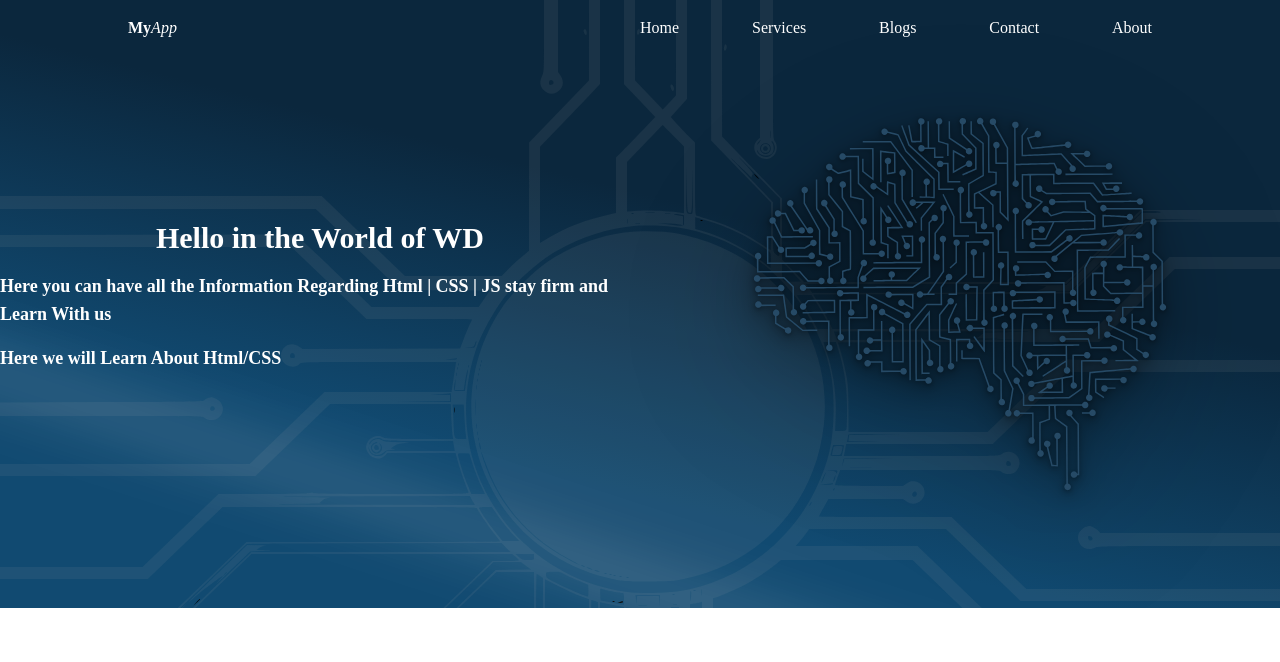
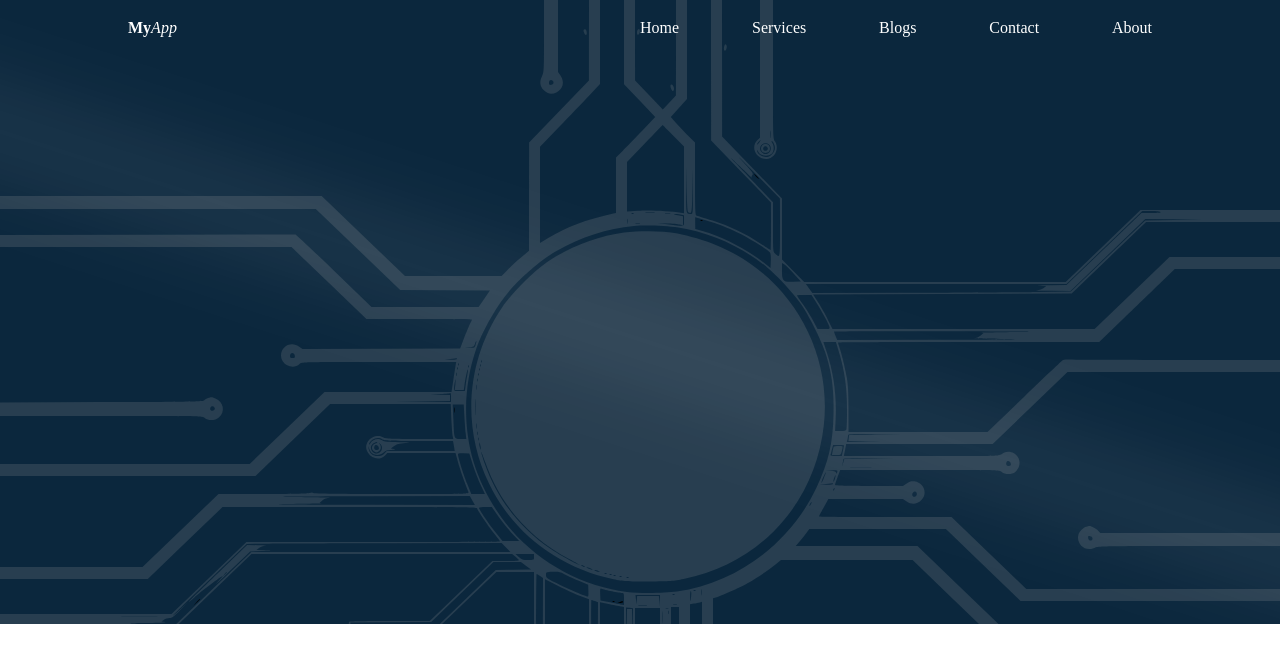
Before and after one commit to M-Ibrahim-mufti/MERN, a React (Create React App) app: page / in a window 1280 px wide. Shown: the top 662 px of the page. Built offline with nearby package versions, Linux system fonts and the light colour scheme.

Commit message:
Modernize the header component

```diff
--- a/src/App.css
+++ b/src/App.css
@@ -138,37 +138,29 @@ input[type="checkbox"]:checked {
   transition: all .4s ease;
 }
 
+/* Home */
+
 .bg-header{
   position: relative;
-  background-image: url('./Assets/AI_Spectrum.svg'), linear-gradient(194deg, rgba(11,39,61,1) 38%, rgba(17,74,113,1) 71%);;
+  background-image: url('./Assets/AI_Spectrum.svg');
+  background-color: rgba(11,39,61,1);
   background-repeat:no-repeat;
   background-size:cover;
   overflow: hidden;
-}
-.bg-header:hover{
-  animation: bg-up 1s linear forwards;
-}
-@keyframes bg-up{
-  from {
-    background-position-y: 0%;
-  }
-  to {
-    background-position-y: 45%;
-  }
-}
-.bg-header:not(:hover){
-  animation: bg-down 2s linear forwards
+  background-position-y: 0%;
+  transition: background-position-y 2.5s linear;
 }
 
-@keyframes bg-down {
-  from {
-    background-position-y: 45%;
-  }
-  to {
-    background-position-y: 0%;
-  }
+.bg-header:hover{
+  background-position-y: 45% ;
 }
 
+.bg-stay{
+  background-position-y: 45% !important;
+}
+/* .bg-header:not(:hover) {
+  background-position-y: 0%;
+} */
 
 .bg-header::before{
   content: '';
@@ -177,11 +169,11 @@ input[type="checkbox"]:checked {
   width: 20px;
   top:0;
   left:-110%;
-  filter: blur(30px);
+  filter: blur(45px);
   transform: translate(-50%, -50%) rotateZ(108deg);
   background-color: rgb(255, 255, 255, 0.3);
   border:none;
-  animation: shine 7s linear infinite;
+  animation: shine 10s linear infinite;
 }
 
 @keyframes shine {
@@ -205,10 +197,52 @@ input[type="checkbox"]:checked {
 
 .img-shadows{
   filter:
-  drop-shadow(0px 1px 2px rgba(0, 0, 0, 0.3))
   drop-shadow(0px 2px 4px rgba(0, 0, 0, 0.3))
   drop-shadow(0px 4px 8px rgba(0, 0, 0, 0.3))
   drop-shadow(0px 8px 16px rgba(0, 0, 0, 0.3))
-  drop-shadow(0px 16px 32px rgba(0, 0, 0, 0.3))
-  drop-shadow(0px 32px 64px rgba(0, 0, 0, 0.3));
+  drop-shadow(0px 16px 32px rgba(0, 0, 0, 0.3));
 }
+
+.img-animation {
+  animation: img-move .7s linear forwards;
+}
+
+@keyframes img-move{
+  from {
+    transform: translateX(-310px);
+  }
+  to {
+
+    transform: translateX(130px);
+  }
+}
+.img-shake {
+  animation: shake 2s infinite
+}
+@keyframes shake {
+  0% {
+    transform: translateY(0);
+  }
+  50% {
+    transform: translateY(20px);
+  }
+  100% {
+    transform: translateY(0);
+  }
+
+}
+.header-text-move{
+  animation: text-move .7s linear forwards ;
+}
+
+@keyframes text-move {
+  from {
+    opacity: 0;
+    transform: translateX(-1080px);
+  }
+  to {
+    opacity: 1;
+    transform: translateX(-300px);
+  }
+
+}
--- a/src/components/Header.js
+++ b/src/components/Header.js
@@ -1,17 +1,26 @@
-import React from "react";
+import React, {useState} from "react";
 import "../App.css"
 import headerImg from '../Assets/Brain.svg'
 function Header () {
+    const brainPlacement = () => {
+        let brainCont = document.getElementById('brain')
+        brainCont.classList.remove('justify-center')
+        brainCont.firstChild.classList.remove('img-shake')
+        brainCont.classList.add('img-animation', 'justify-end')
+        let headCont = document.getElementById('h-text')
+        headCont.classList.remove('opacity-0')
+        headCont.classList.add('header-text-move')
+    }
     return (
-        <div className="container max-w-7xl pt-14 pb-14 mx-auto text-white">
+        <div className="container max-w-7xl py-16 mx-auto text-white">
             <div className="w-full text-lg flex justify-evenly items-center py-14">
-                <div className="font-bold text-center w-1/2">
-                    <h2 className="text-3xl mb-4"><strong>Hello in the World of WD</strong></h2>
-                    <p className="mb-4 text-left">Here you can have all the Information Regarding Html | CSS | JS stay firm and Learn With us</p>
-                    <p className="mb-4 text-left">Here we will Learn About Html/CSS</p>
+                <div id="h-text" className="font-bold text-[#9b9b9b] text-center w-1/2 opacity-0" >
+                    <h2 className="text-3xl mb-4 relative bottom-12 left-40"><strong>Hello in the World of WD</strong></h2>
+                    <p className="mb-4 text-left relative bottom-[30px] left-4 ">Here you can have all the Information Regarding Html | CSS | JS stay firm and Learn With us</p>
+                    <p className="mb-4 text-left relative top-1 left-4 ">Here we will Learn About Html/CSS</p>
                 </div>
-                <div className="w-1/2 h-96 flex justify-center">
-                    <img className="img-shadows" src={headerImg}/>
+                <div id="brain" className='w-1/2 h-96 flex justify-center opacity-0 translate-x-[-310px] -z-10'>
+                    <img className="cursor-pointer img-shadows " src={headerImg} onClick={brainPlacement}/>
                 </div>
             </div>
         </div>
--- a/src/pages/Home.js
+++ b/src/pages/Home.js
@@ -1,10 +1,20 @@
 import '../App.css';
 import React from 'react';
 import Header from '../components/Header'
+import { useState } from 'react';
 
 function Home () {
+    const [bgFix, setbgFix] = useState(false)
+    let brain = document.getElementById('brain')
+
+    const handleContent = () => {
+        setTimeout(() =>{
+            brain.classList.remove('opacity-0', '-z-10')
+            brain.classList.add('opacity-100', 'transition-opacity', 'duration-300', 'ease-linear', 'z-10')
+        },2500)
+    }
     return(
-        <header className='bg-header'>
+        <header className={`bg-header ${ bgFix ? 'bg-stay' : '' }`} onMouseEnter={handleContent}  onTransitionEnd={() => setbgFix(true) }>
             <Header/>
         </header>
     );
```
Also changed, not shown: src/Assets/AI_Spectrum.svg.
